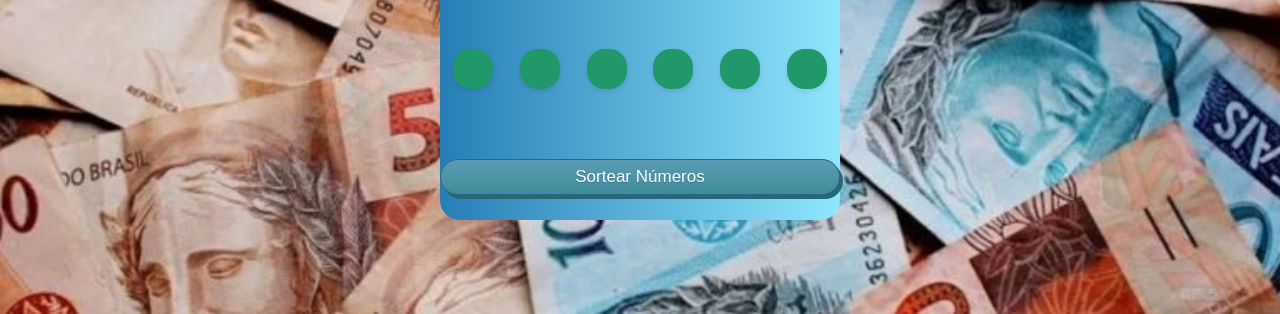
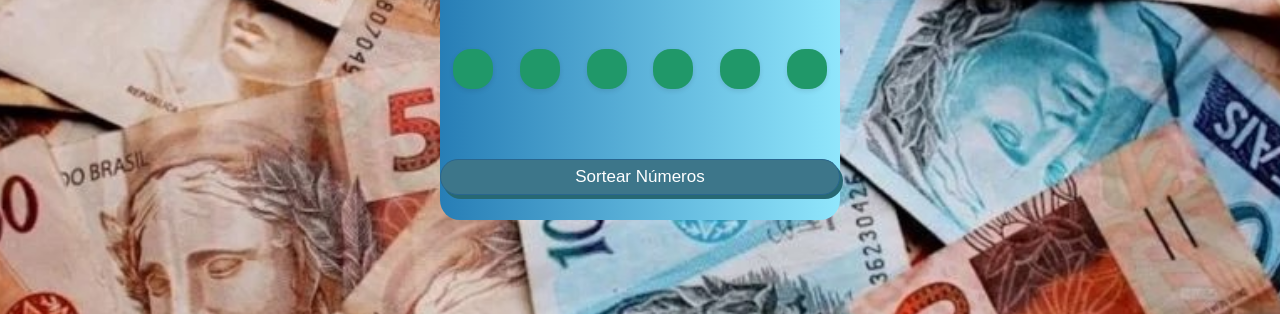
Before and after one commit to jardeljca/Numeros-Mega-Sena, a plain HTML site: page index.html in a window 1280 px wide. In both pictures the pointer is over the button "Sortear Números". Shown: the part 330-644 px from the top of the page. Drawn offline with Linux system fonts and the light colour scheme.

Commit message:
Update estilo.css

```diff
--- a/Principal/estilo.css
+++ b/Principal/estilo.css
@@ -86,6 +86,10 @@ header img{
 	text-decoration:none;
 	text-shadow:0px 1px 0px #3d768a;
 }
+.corpo button:hover {
+	background:linear-gradient(to bottom, #3d768a 5%, #3d768a 100%);
+	background-color:#3d768a;
+}
 footer{
     height: 20vh;
     background: linear-gradient(90deg, #277eb6, #90e6fc);
@@ -107,7 +111,3 @@ h2{
     text-align: center;
     display: inline-block;
 }
-
-@media (screen) {
-
-}
```
